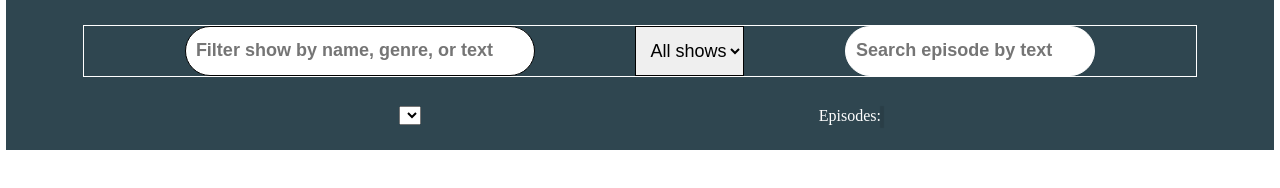
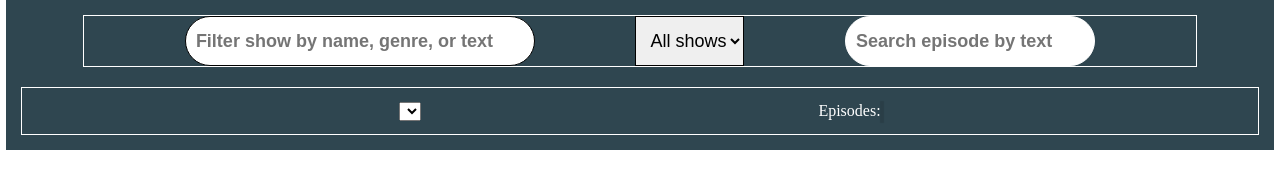
Before and after one commit to shreefAhmedM/Project-TV-Show-Partner, a website: page index.html in a window 1280 px wide. Drawn offline with Linux system fonts and the light colour scheme; no server answers.

Commit message:
working on episode controls

```diff
--- a/style.css
+++ b/style.css
@@ -21,6 +21,8 @@ body {
   justify-content: center;
 }
 
+/* header elements below */
+
 header {
   position: fixed;
   background-color: var(--header-background-color);
@@ -35,21 +37,14 @@ header {
   gap: 20px;
 }
 
+/* show controls below */
+
 #show-controls {
   border: 1px solid white;
   width: 90%;
   display: flex;
   align-items: center;
   justify-content: space-evenly;
-}
-
-#episode-controls {
-  display: flex;
-  align-items: center;
-  text-align: center;
-  justify-content: space-evenly;
-  gap: 20px;
-  width: 100%;
 }
 
 #show-filter-container {
@@ -85,11 +80,27 @@ header {
   font-weight: bold;
   outline: none;
 }
+/* show controls above */
+
+/* episode controls */
+
+#episode-controls {
+  border: 1px solid;
+  width: 100%;
+  height: var(--header-component-height);
+  display: flex;
+  align-items: center;
+  text-align: center;
+  justify-content: space-evenly;
+  gap: 20px;
+}
 
 #numbers-of-episodes {
   box-shadow: 1px 1px 1px 2px var(--box-shadow-grey);
   border: none;
 }
+
+/* header elements above */
 
 #root {
   display: grid;
```
